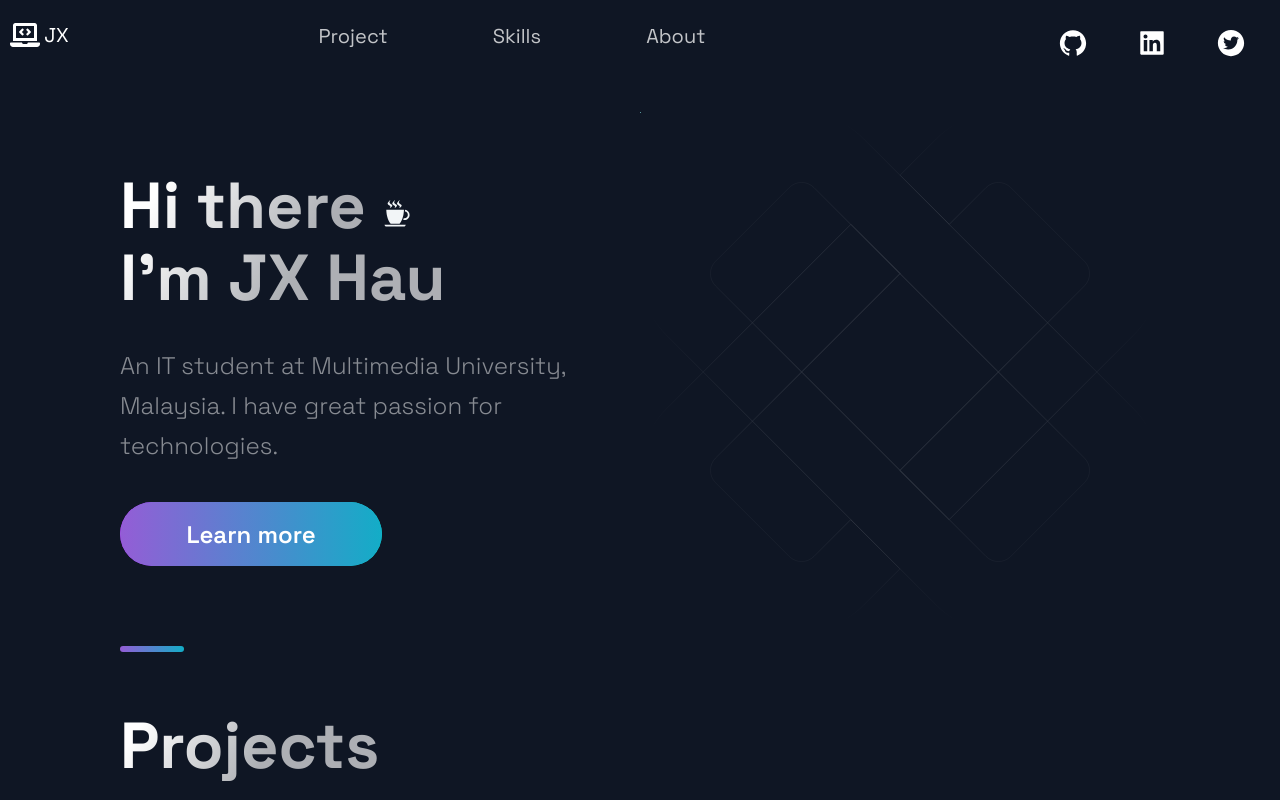
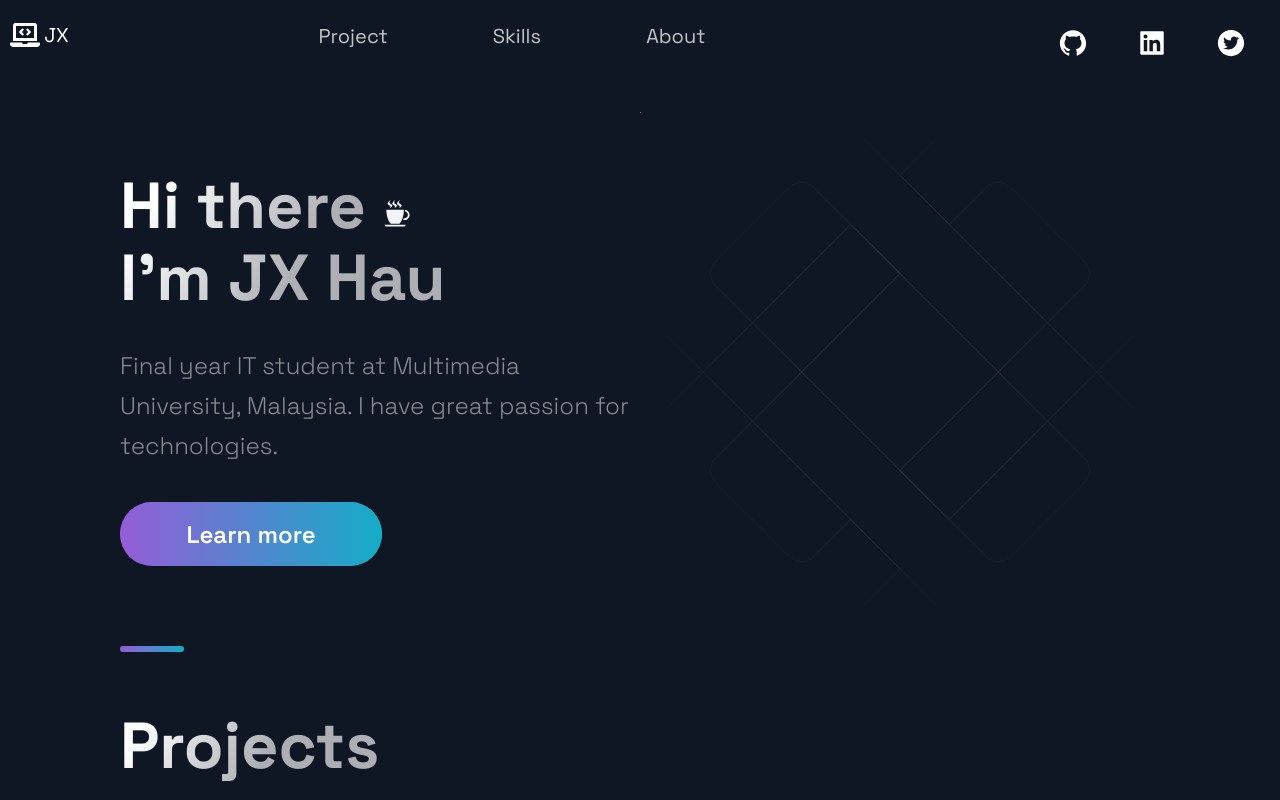
Before and after one commit to jxhau/jxhau.github.io, a Next.js app: page / in a window 1280 px wide. Shown: the top 800 px of the page. Built offline with nearby package versions, Linux system fonts and the light colour scheme.

Commit message:
Update info

```diff
--- a/src/components/Hero/Hero.js
+++ b/src/components/Hero/Hero.js
@@ -13,7 +13,7 @@ const Hero = (props) => (
         I'm JX Hau
       </SectionTitle>
       <SectionText>
-        An IT student at Multimedia University, Malaysia. I have great passion for technologies.
+        Final year IT student at Multimedia University, Malaysia. I have great passion for technologies.
       </SectionText>
       <Button onClick={() => window.location="#about"}>Learn more</Button>
     </LeftSection>
```
